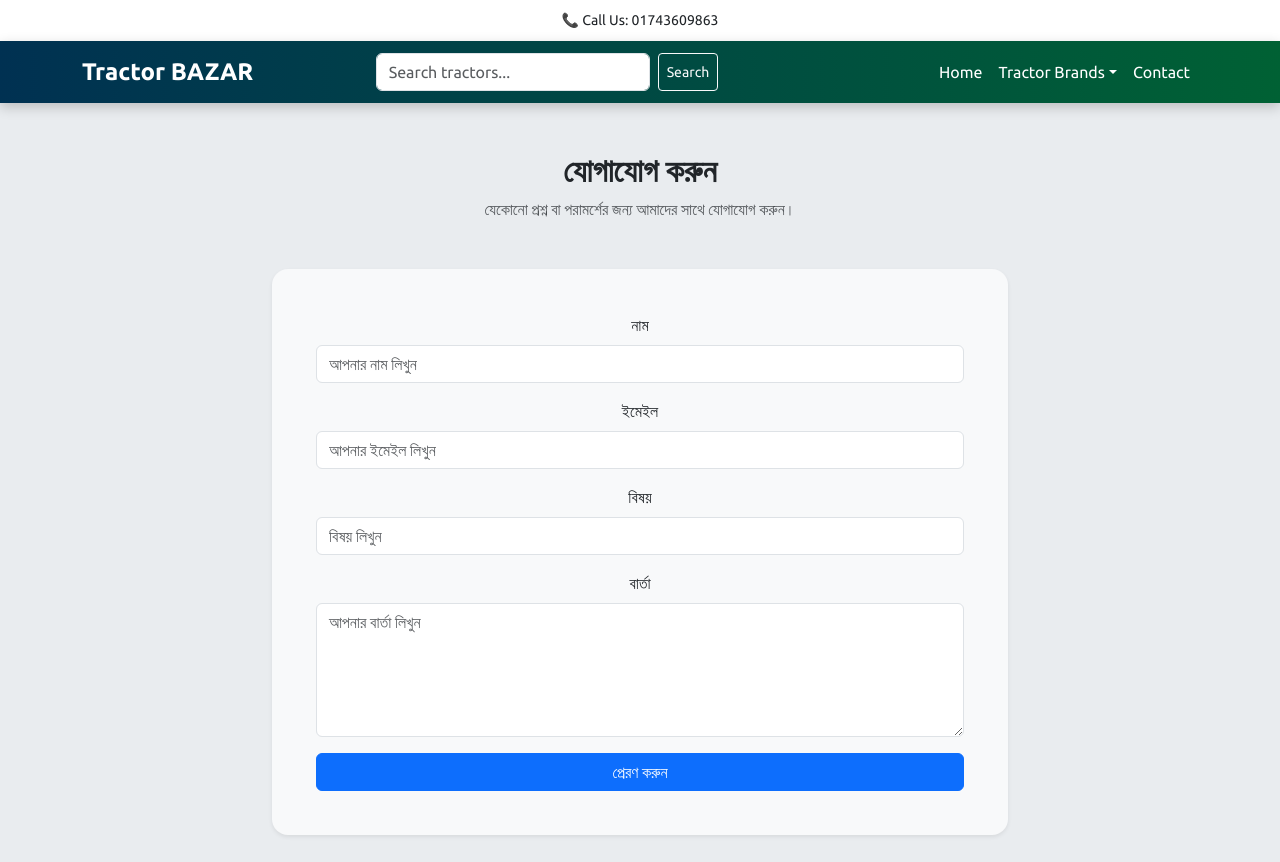
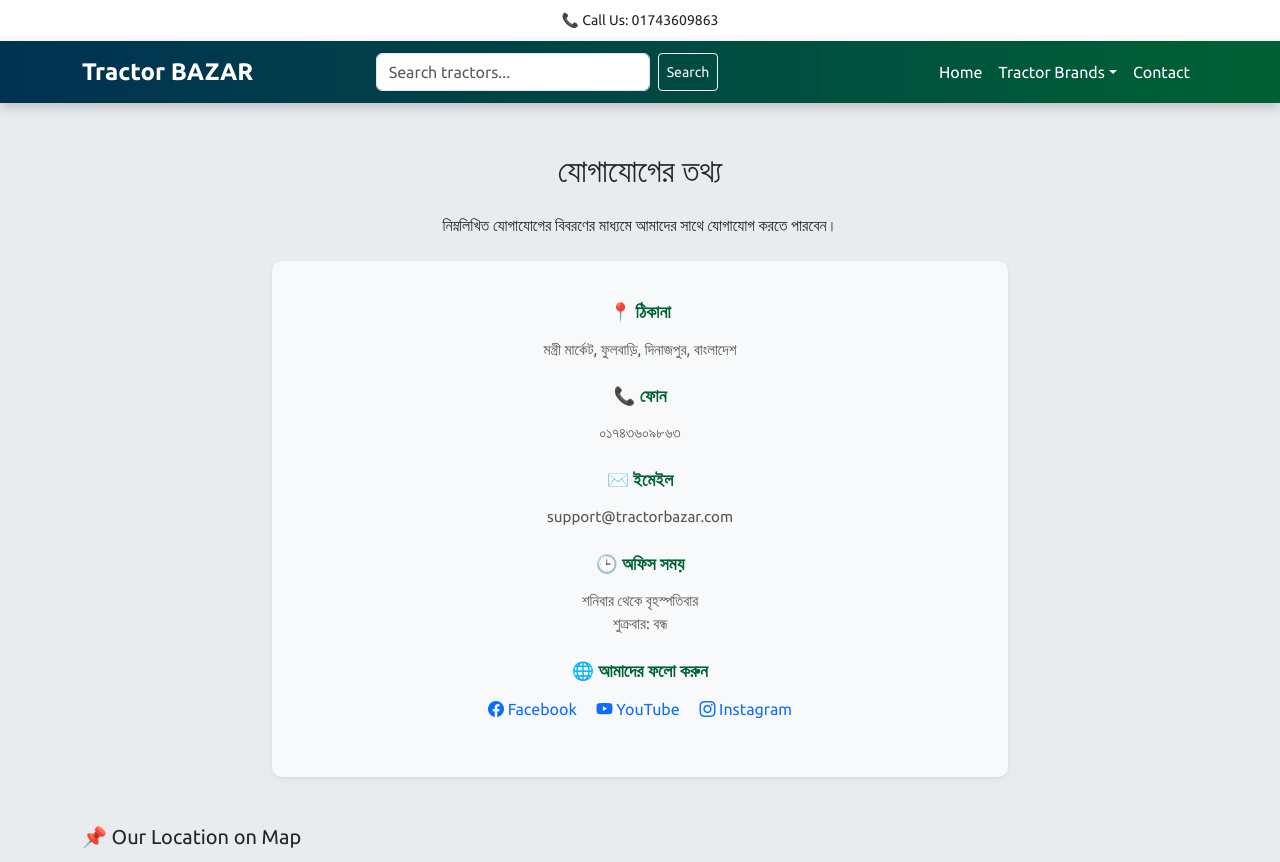
Before and after one commit to zahidhasanmilu/TractorBazar, a Django app: page /contact_seller/ in a window 1280 px wide. Shown: the top 862 px of the page. Run offline with Django 5.2, Linux system fonts and the light colour scheme; data comes from the database, SQL or seed files in the repository.

Commit message:
initial commit

```diff
--- a/templates/app_account/contact.html
+++ b/templates/app_account/contact.html
@@ -2,58 +2,46 @@
 {% load static %}
 
 {% block content %}
+
 <section class="container py-5">
+
+
     <div class="row justify-content-center">
-        <div class="col-md-8">
-            <!-- Contact Page Header -->
-            <div class="text-center mb-5">
-                <h2 class="fw-bold">যোগাযোগ করুন</h2>
-                <p class="text-muted">যেকোনো প্রশ্ন বা পরামর্শের জন্য আমাদের সাথে যোগাযোগ করুন।</p>
-            </div>
+        <div class="col-md-8 text-center">
+            <h2 class="mb-4">যোগাযোগের তথ্য</h2>
+            <p class="mb-4">নিম্নলিখিত যোগাযোগের বিবরণের মাধ্যমে আমাদের সাথে যোগাযোগ করতে পারবেন।</p>
 
-            <!-- Contact Form -->
-            <div class="card shadow-sm border-0 rounded-4">
-                <div class="card-body p-4">
-                    <form>
-                        <!-- Name Input -->
-                        <div class="mb-3">
-                            <label for="name" class="form-label">নাম</label>
-                            <input type="text" class="form-control" id="name" placeholder="আপনার নাম লিখুন" required>
-                        </div>
+            <div class="card shadow-sm border-0">
+                <div class="card-body">
+                    <h5 class="card-title mb-3">📍 ঠিকানা</h5>
+                    <p class="card-text">মন্ত্রী মার্কেট, ফুলবাড়ি, দিনাজপুর, বাংলাদেশ </p>
 
-                        <!-- Email Input -->
-                        <div class="mb-3">
-                            <label for="email" class="form-label">ইমেইল</label>
-                            <input type="email" class="form-control" id="email" placeholder="আপনার ইমেইল লিখুন" required>
-                        </div>
+                    <h5 class="card-title mt-4 mb-3">📞 ফোন</h5>
+                    <p class="card-text">০১৭৪৩৬০৯৮৬৩</p>
 
-                        <!-- Subject Input -->
-                        <div class="mb-3">
-                            <label for="subject" class="form-label">বিষয়</label>
-                            <input type="text" class="form-control" id="subject" placeholder="বিষয় লিখুন" required>
-                        </div>
+                    <h5 class="card-title mt-4 mb-3">✉️ ইমেইল</h5>
+                    <p class="card-text">support@tractorbazar.com</p>
 
-                        <!-- Message Textarea -->
-                        <div class="mb-3">
-                            <label for="message" class="form-label">বার্তা</label>
-                            <textarea class="form-control" id="message" rows="5" placeholder="আপনার বার্তা লিখুন" required></textarea>
-                        </div>
+                    <h5 class="card-title mt-4 mb-3">🕒 অফিস সময়</h5>
+                    <p class="card-text">শনিবার থেকে বৃহস্পতিবার <br>শুক্রবার: বন্ধ</p>
 
-                        <!-- Submit Button -->
-                        <div class="text-center">
-                            <button type="submit" class="btn btn-primary w-100">প্রেরণ করুন</button>
-                        </div>
-                    </form>
+                    <h5 class="card-title mt-4 mb-3">🌐 আমাদের ফলো করুন</h5>
+                    <p>
+                        <a href="#" class="text-decoration-none me-3"><i class="bi bi-facebook"></i> Facebook</a>
+                        <a href="#" class="text-decoration-none me-3"><i class="bi bi-youtube"></i> YouTube</a>
+                        <a href="#" class="text-decoration-none"><i class="bi bi-instagram"></i> Instagram</a>
+                    </p>
                 </div>
             </div>
-
-            <!-- Contact Information -->
-            <div class="text-center mt-5">
-                <h4 class="fw-bold">আমাদের যোগাযোগ তথ্য</h4>
-                <p><i class="fas fa-map-marker-alt text-primary"></i> ঢাকা, বাংলাদেশ</p>
-                <p><i class="fas fa-phone-alt text-success"></i> <a href="tel:+880000000000" class="text-decoration-none">+88 000 000 0000</a></p>
-                <p><i class="fas fa-envelope text-danger"></i> <a href="mailto:info@example.com" class="text-decoration-none">info@example.com</a></p>
-            </div>
+        </div>
+    </div>
+    <div class="mt-5">
+        <h5 class="mb-3">📌 Our Location on Map</h5>
+        <div class="ratio ratio-16x9">
+            <iframe
+                src="https://www.google.com/maps/embed?pb=!1m18!1m12!1m3!1d311.52541155747144!2d88.95357766380756!3d25.499986759324823!2m3!1f0!2f0!3f0!3m2!1i1024!2i768!4f13.1!3m3!1m2!1s0x39fcb03b9cbbf425%3A0xcb100eaef3598fe8!2sMontri%20Market!5e1!3m2!1sen!2sbd!4v1745515102604!5m2!1sen!2sbd"
+                width="600" height="300" style="border:0;" allowfullscreen="" loading="lazy"
+                referrerpolicy="no-referrer-when-downgrade"></iframe>
         </div>
     </div>
 </section>
--- a/templates/app_tractor/home.html
+++ b/templates/app_tractor/home.html
@@ -53,7 +53,7 @@
 
     <!-- Product Section -->
     <section class="container my-5">
-        <h2 class="text-center mb-4" style="color: #006134; font-weight: 700;">Featured Tractors</h2>
+        <h2 class="text-center mb-4" style="color: #006134; font-weight: 700;">ট্রাক্টরের লিস্ট</h2>
         <div class="row g-4">
             {% for tractor in tractors %}
             <div class="col-12 col-sm-12 col-md-4">
--- a/templates/layout.html
+++ b/templates/layout.html
@@ -7,6 +7,8 @@
     <title>TractorTrade - Secondhand Tractors</title>
     <!-- Bootstrap 5.3 CSS -->
     <link href="https://cdn.jsdelivr.net/npm/bootstrap@5.3.0/dist/css/bootstrap.min.css" rel="stylesheet">
+    <link href="https://cdn.jsdelivr.net/npm/bootstrap-icons@1.10.5/font/bootstrap-icons.css" rel="stylesheet">
+
     <!-- Ubuntu Font from Google Fonts -->
     <link href="https://fonts.googleapis.com/css2?family=Ubuntu:wght@400;700&display=swap" rel="stylesheet">
     <!-- Custom CSS -->
@@ -58,9 +60,48 @@
     {% endblock content %}
 
     <!-- Footer -->
-    <footer class="footer py-2 text-center">
-        <p>© 2025 Minionsmilu. All Rights Reserved.</p>
-    </footer>
+
+    <!-- Footer -->
+<footer class="footer bg-dark text-white pt-4">
+    <div class="container">
+        <div class="row">
+
+            <!-- Company Info -->
+            <div class="col-md-4 mb-3">
+                <h5>Tractor BAZAR</h5>
+                <p>আমরা সারা বাংলাদেশে সেকেন্ডহ্যান্ড ট্রাক্টর ক্রয়-বিক্রয় করি। শত শত কৃষকের বিশ্বাসযোগ্য।</p>
+            </div>
+
+            <!-- Quick Links -->
+            <div class="col-md-4 mb-3">
+                <h5>Quick Links</h5>
+                <ul class="list-unstyled">
+                    <li><a href="{% url 'home' %}" class="text-white text-decoration-none">Home</a></li>
+                    <li><a href="{% url 'contact_seller' %}" class="text-white text-decoration-none">Contact Us</a></li>
+                    <li><a href="{% url 'search_tractor' %}?search=tractor" class="text-white text-decoration-none">Search Tractors</a></li>
+                </ul>
+            </div>
+
+            <!-- Contact Info -->
+            <div class="col-md-4 mb-3">
+                <h5>Contact Us</h5>
+                <p>📍 Bogura, Bangladesh</p>
+                <p>📞 01743609863</p>
+                <p>✉️ support@tractorbazar.com</p>
+                <div>
+                    <a href="#" class="text-white me-2"><i class="bi bi-facebook"></i></a>
+                    <a href="#" class="text-white me-2"><i class="bi bi-instagram"></i></a>
+                    <a href="#" class="text-white"><i class="bi bi-youtube"></i></a>
+                </div>
+            </div>
+
+        </div>
+        <div class="text-center border-top border-secondary pt-2 mt-3">
+            <p class="mb-0">© 2025 Tractor BAZAR. All Rights Reserved. Designed by Minionsmilu.</p>
+        </div>
+    </div>
+</footer>
+
 
     <!-- Bootstrap JS and Custom JavaScript -->
     <script src="https://cdn.jsdelivr.net/npm/bootstrap@5.3.0/dist/js/bootstrap.bundle.min.js"></script>
```
Also changed, not shown: templates/app_tractor/tractor_details.html (+7 -8 lines).
